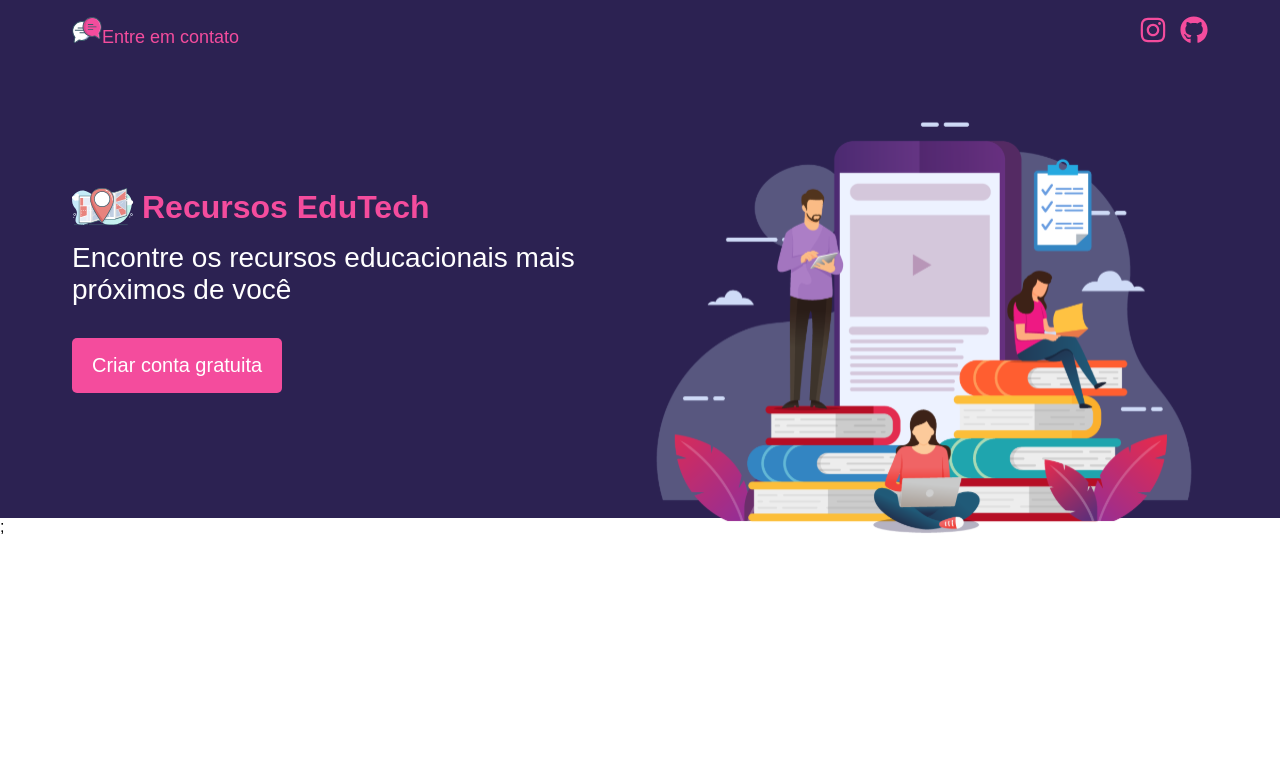
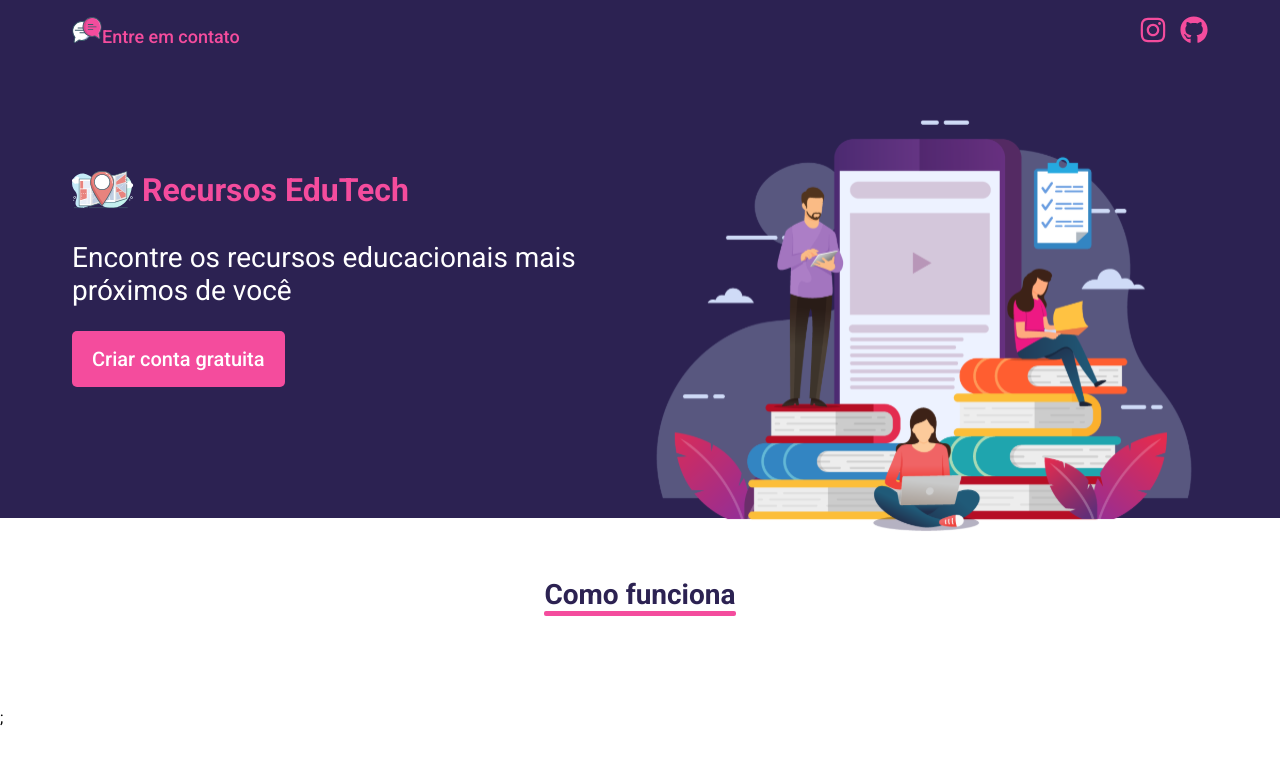
Before and after one commit to capelaum/recursos_edutech, a Next.js app: page / in a window 1280 px wide. Shown: the top 764 px of the page. Built offline with nearby package versions, Linux system fonts and the light colour scheme.

Commit message:
feat: section Informations init

```diff
--- a/src/components/Banner/index.tsx
+++ b/src/components/Banner/index.tsx
@@ -1,7 +1,7 @@
 import Image from "next/image";
 
 import { ContactButton } from "components/ContactButton";
-import { Container, Contact, ContactSocial, Hero } from "./styles";
+import { Container, Contact, ContactSocial, Hero, HeroContent } from "./styles";
 
 import { FaInstagram, FaGithub } from "react-icons/fa";
 
@@ -38,7 +38,7 @@ export function Banner({ handleOpenContactModal }: ButtonProps) {
       </Contact>
 
       <Hero>
-        <div className="hero_content">
+        <HeroContent>
           <h1>
             <div className="logo_image">
               <Image src={logo} alt="Recursos EduTech Logo" />
@@ -47,7 +47,7 @@ export function Banner({ handleOpenContactModal }: ButtonProps) {
           </h1>
           <h2>Encontre os recursos educacionais mais próximos de você</h2>
           <Button text="Criar conta gratuita" />
-        </div>
+        </HeroContent>
         <div id="hero_image">
           <Image src={hero} alt="Recursos EduTech Hero" />
         </div>
--- a/src/components/Banner/styles.ts
+++ b/src/components/Banner/styles.ts
@@ -48,17 +48,35 @@ export const Hero = styled.section`
   align-items: center;
   justify-content: space-between;
 
-  .hero_content {
+  #hero_image {
+    flex: 50%;
+
+    span {
+      overflow: visible !important;
+
+      & > img {
+        top: 17% !important;
+        inset: none !important;
+      }
+    }
+
+    position: relative;
+  }
+`;
+
+export const HeroContent = styled.div`
   flex: 50%;
   padding-right: 1rem;
+  padding-bottom: 1.5rem;
 
   h1 {
     display: flex;
     align-items: center;
 
     font-size: 2rem;
+    font-weight: 700;
 
-      padding-bottom: 1rem;
+    padding-bottom: 2rem;
 
     .logo_image {
       padding-right: 0.5rem;
@@ -71,22 +89,6 @@ export const Hero = styled.section`
     color: #fff;
     font-size: 1.75rem;
     font-weight: 400;
-      padding-bottom: 2rem;
-    }
-  }
-
-  #hero_image {
-    flex: 50%;
-
-    span {
-      overflow: visible !important;
-
-      & > img {
-        top: 18% !important;
-        inset: none !important;
-      }
-    }
-
-    position: relative;
+    padding-bottom: 1.5rem;
   }
 `;
--- a/src/components/Button/styles.ts
+++ b/src/components/Button/styles.ts
@@ -4,7 +4,9 @@ export const Container = styled.button`
   background: var(--color-secondary);
   color: #fff;
   padding: 1rem 1.25rem;
+
   font-size: 1.25rem;
+  font-weight: 500;
 
   border-radius: 5px;
 
--- a/src/components/ContactButton/styles.ts
+++ b/src/components/ContactButton/styles.ts
@@ -5,6 +5,7 @@ export const Container = styled.button`
   color: var(--color-secondary);
 
   font-size: 1.125rem;
+  font-weight: 500;
 
   transition: all 0.3s;
 
--- /dev/null
+++ b/src/components/Informations/index.tsx
@@ -0,0 +1,11 @@
+import { SectionTitle } from "components/SectionTitle";
+
+import { Container } from "./styles";
+
+export function Informations() {
+  return (
+    <Container>
+      <SectionTitle title="Como funciona" />
+    </Container>
+  );
+}
--- /dev/null
+++ b/src/components/Informations/styles.ts
@@ -0,0 +1,26 @@
+import styled from "styled-components";
+
+export const Container = styled.section`
+  width: 100%;
+
+  display: flex;
+  justify-content: center;
+
+  margin: 3.75rem 0;
+
+  h1 {
+    color: var(--color-primary);
+
+    font-size: 1.75rem;
+    font-weight: 600;
+
+    margin-bottom: 2rem;
+
+    &:after {
+      content: " ";
+      display: block;
+      border-bottom 5px solid var(--color-secondary);
+      border-radius: 2px;
+    }
+  }
+`;
--- /dev/null
+++ b/src/components/SectionTitle/index.tsx
@@ -0,0 +1,5 @@
+import { Container } from "./styles";
+
+export function SectionTitle({ title }: { title: string }) {
+  return <Container>{title}</Container>;
+}
--- /dev/null
+++ b/src/components/SectionTitle/styles.ts
@@ -0,0 +1,17 @@
+import styled from "styled-components";
+
+export const Container = styled.h1`
+  color: var(--color-primary);
+
+  font-size: 1.75rem;
+  font-weight: 600;
+
+  margin-bottom: 2rem;
+
+  &:after {
+    content: " ";
+    display: block;
+    border-bottom 5px solid var(--color-secondary);
+    border-radius: 2px;
+  }
+`;
--- a/src/pages/_document.tsx
+++ b/src/pages/_document.tsx
@@ -6,6 +6,16 @@ export default class MyDocument extends Document {
       <Html>
         <Head>
           <link rel="shortcut icon" href="favicon.ico" type="image/x-icon" />
+          <link rel="preconnect" href="https://fonts.googleapis.com" />
+          <link
+            rel="preconnect"
+            href="https://fonts.gstatic.com"
+            cross-origin
+          />
+          <link
+            href="https://fonts.googleapis.com/css2?family=Roboto:ital,wght@0,400;0,500;0,700;1,400;1,500&display=swap"
+            rel="stylesheet"
+          />
         </Head>
         <body>
           <Main />
--- a/src/pages/index.tsx
+++ b/src/pages/index.tsx
@@ -6,6 +6,7 @@ import Modal from "react-modal";
 
 import { ContactModal } from "components/ContactModal";
 import { Banner } from "components/Banner";
+import { Informations } from "components/Informations";
 
 Modal.setAppElement("#__next");
 
@@ -28,6 +29,8 @@ const Home: NextPage = () => {
 
       <Banner handleOpenContactModal={handleOpenContactModal} />
 
+      <Informations />
+
       <ContactModal
         isOpen={isContactModalOpen}
         onRequestClose={handleCloseContactModal}
--- a/src/styles/global.ts
+++ b/src/styles/global.ts
@@ -33,7 +33,7 @@ export const GlobalStyle = createGlobalStyle`
   input,
   textarea,
   button {
-    font-family: "Poppins", sans-serif;
+    font-family: "Roboto", sans-serif;
     font-weight: 400;
   }
 
@@ -44,7 +44,7 @@ export const GlobalStyle = createGlobalStyle`
   h5,
   h6,
   strong {
-    font-weight: 600;
+    font-weight: 700;
   }
 
   button {
```
Lines whose indentation alone changed are shown as unchanged.
